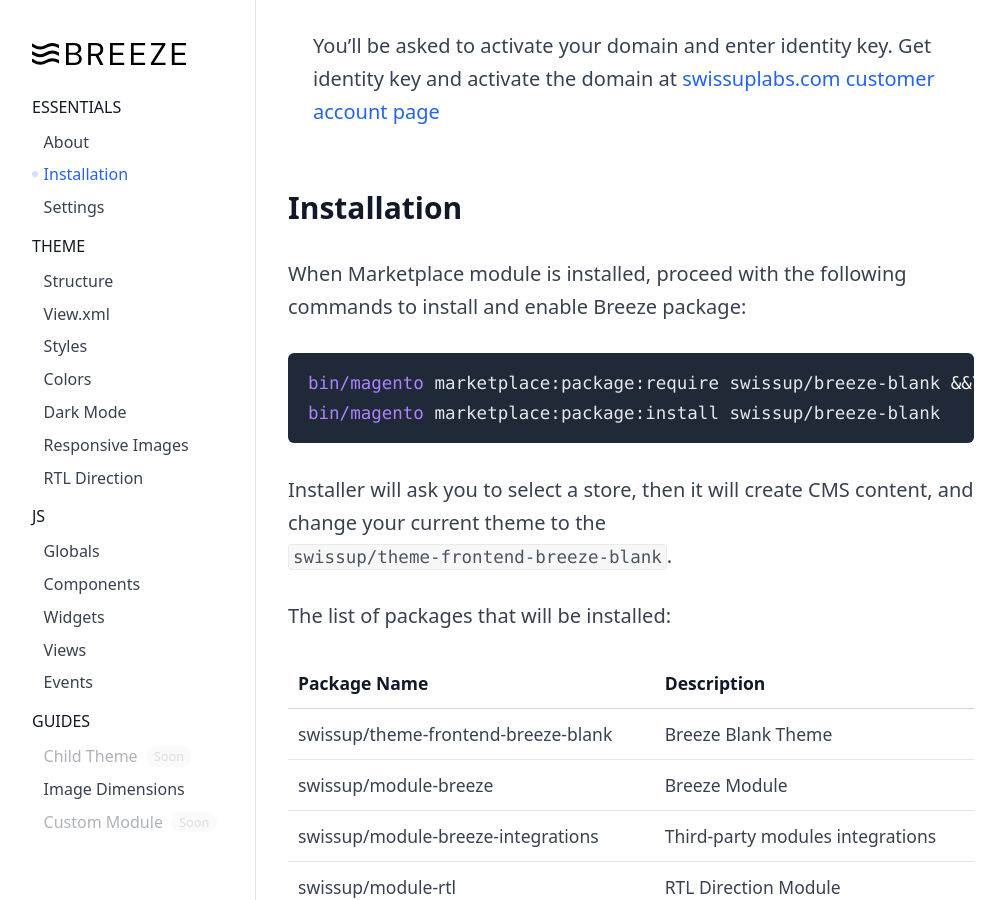
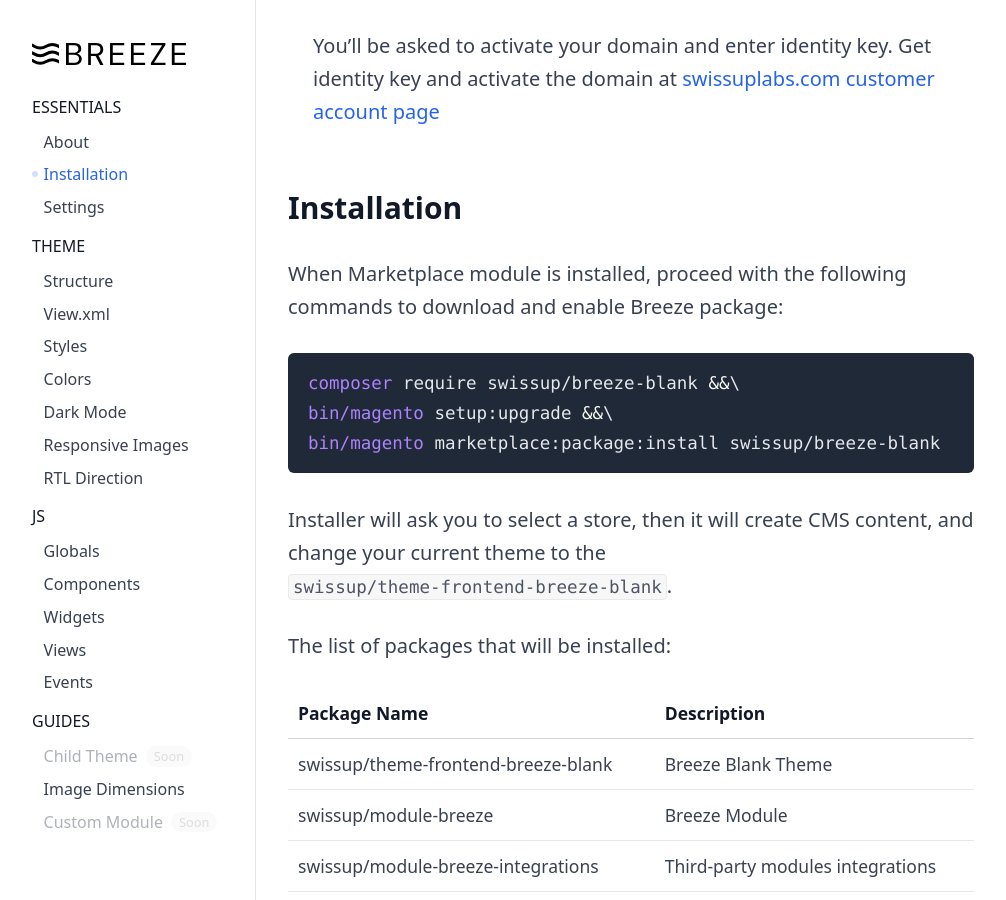
Before and after one commit to breezefront/breezefront.com, a Jekyll site: the page built from collections/_essentials/installation.md, in a window 1280 px wide and 900 px high, scrolled down 727 px. Shown: the whole window, without its empty margins (0-1006 px from the left). Built offline with Jekyll 4.4.1, drawn with Linux system fonts in a browser that asks for light colours.

Commit message:
Use composer require because it will use composer 2

````diff
--- a/collections/_essentials/installation.md
+++ b/collections/_essentials/installation.md
@@ -34,10 +34,11 @@ order: 200
 ## Installation
 
 When Marketplace module is installed, proceed with the following commands to
-install and enable Breeze package:
+download and enable Breeze package:
 
 ```powershell
-bin/magento marketplace:package:require swissup/breeze-blank &&\
+composer require swissup/breeze-blank &&\
+bin/magento setup:upgrade &&\
 bin/magento marketplace:package:install swissup/breeze-blank
 ```
 
````
